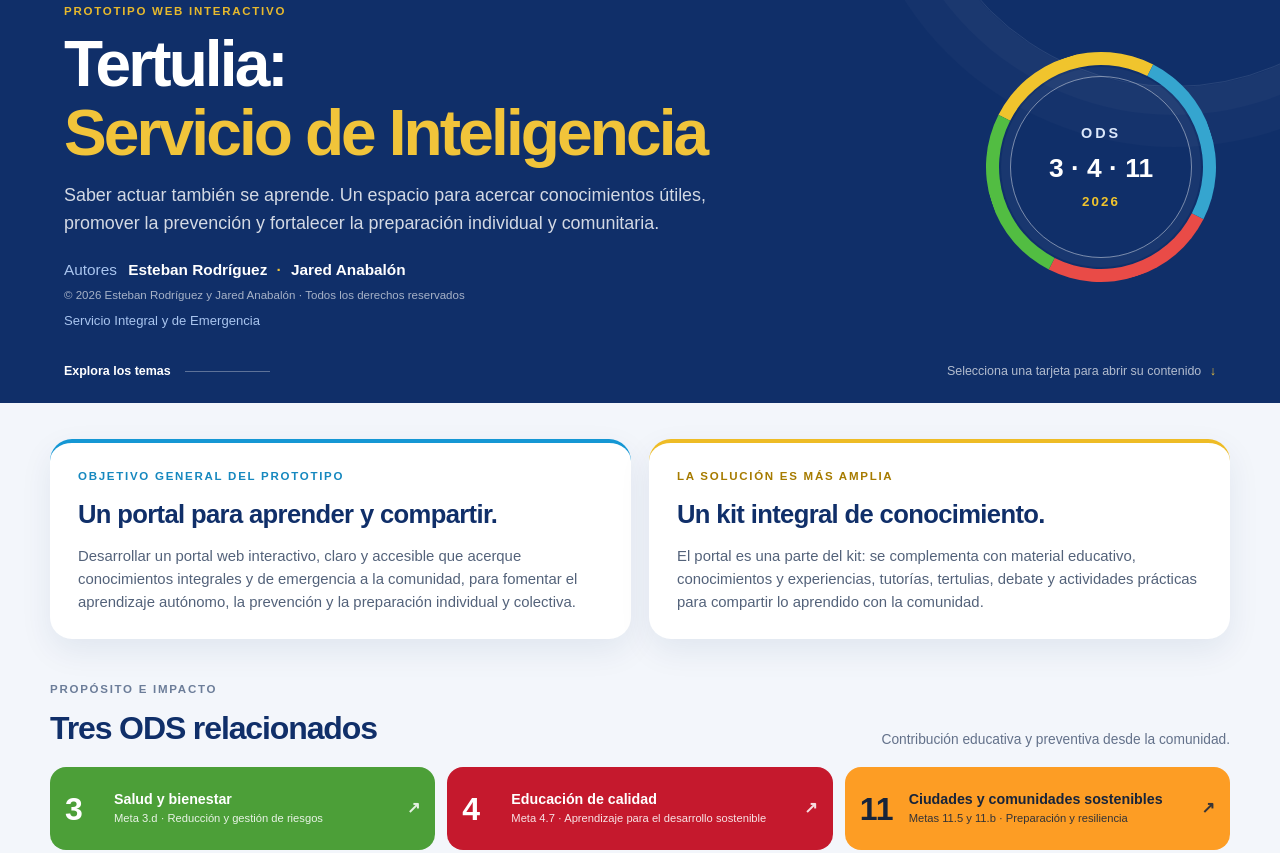
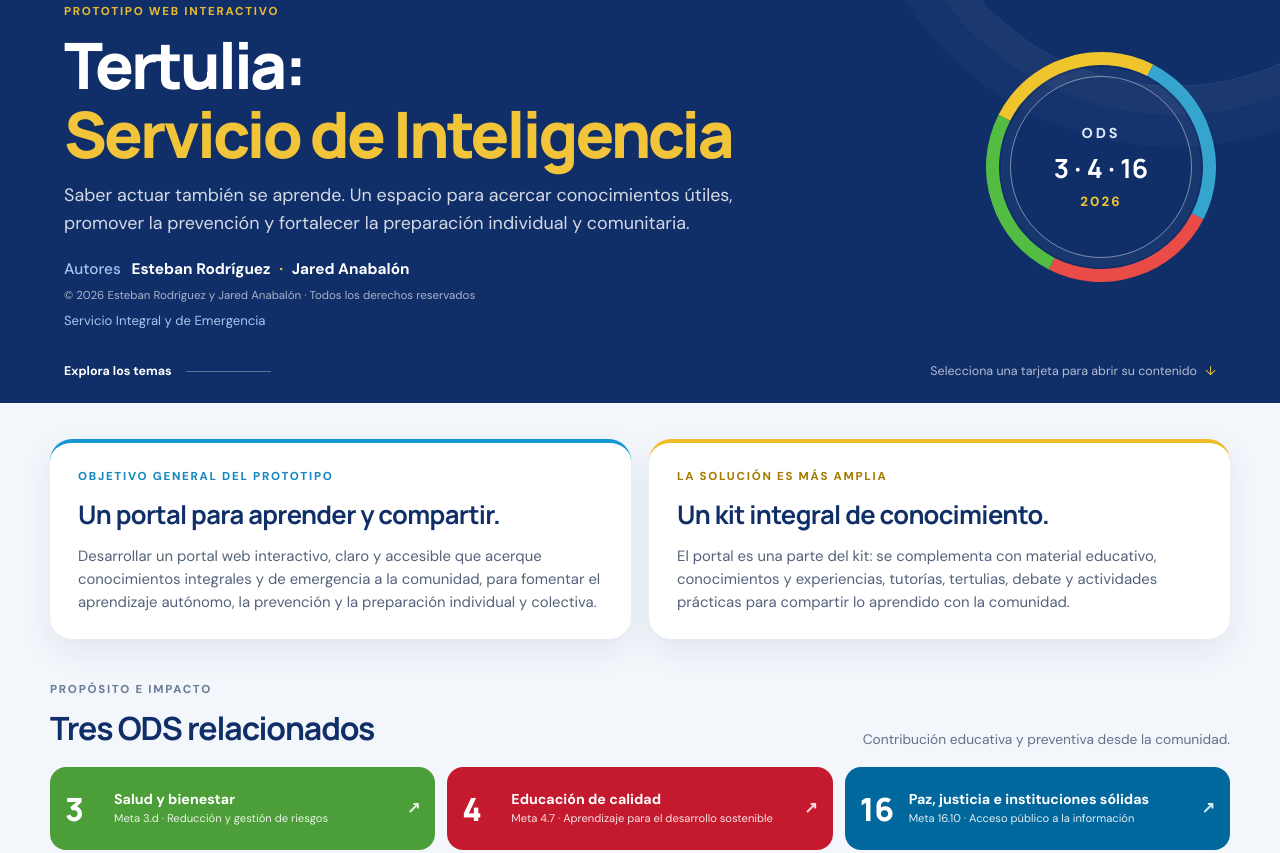
Before and after one commit to srR4122/portal-feria-ods, a plain HTML site: page index.html in a window 1280 px wide. Shown: the part 175-1028 px from the top of the page. Drawn offline with Linux system fonts and the light colour scheme.

Commit message:
Se añadio el ODS 16 Paz, justicia e instituciones sólidas al portal y se actualizaron los enlaces y estilos correspondientes.

```diff
--- a/index.html
+++ b/index.html
@@ -13,6 +13,11 @@
   <meta name="description" content="Portal educativo interactivo de Conocimiento Integral y de Emergencia: prevención, preparación, aprendizaje y comunidad.">
 
   <title>Conocimiento Integral y de Emergencia | Feria ODS 2026</title>
+  <link rel="icon" type="image/png" href="LogoFavicon.png">
+
+   <link rel="preconnect" href="https://fonts.googleapis.com">
+  <link rel="preconnect" href="https://fonts.gstatic.com" crossorigin>
+  <link href="https://fonts.googleapis.com/css2?family=DM+Sans:wght@400;500;700;800&family=Manrope:wght@700;800&display=swap" rel="stylesheet">
 
   <link rel="stylesheet" href="styles.css">
 
@@ -62,7 +67,7 @@
             <a class="contact-button" href="mailto:jared.mgonsa@gmail.com"
             data-gmail-to="jared.mgonsa@gmail.com"
             data-gmail-subject="Contacto desde el portal Feria ODS 2026"
-            aria-label="Enviar correo personal a Jared Anabalón"
+            aria-label="Enviar correo externo a Jared Anabalón"
             title="jared.mgonsa@gmail.com">
             <span class="contact-icon" aria-hidden="true">✉</span> Correo externo
             </a>
@@ -112,7 +117,7 @@
 
 
 
-      <div class="hero-mark" aria-label="Proyecto vinculado a los ODS 3, 4 y 11">
+      <div class="hero-mark" aria-label="Proyecto vinculado a los ODS 3, 4 y 16">
 
         <div class="mark-ring mark-ring-outer"></div>
 
@@ -122,7 +127,7 @@
 
           <span>ODS</span>
 
-          <strong>3 · 4 · 11</strong>
+          <strong>3 · 4 · 16</strong>
 
           <small>2026</small>
 
@@ -234,11 +239,14 @@
 
         </a>
 
-        <a class="ods-item ods-11" href="https://chile.un.org/es/sdgs/11" target="_blank" rel="noopener noreferrer" aria-label="Consultar ODS 11 Ciudades y comunidades sostenibles en Naciones Unidas">
+        <a class="ods-item ods-16" href="https://chile.un.org/es/sdgs/16" target="_blank" rel="noopener noreferrer" aria-label="Consultar ODS 16 Paz, justicia e instituciones sólidas en Naciones Unidas">
 
-          <span class="ods-number">11</span>
+          <span class="ods-number">16</span>
 
-          <span class="ods-text"><strong>Ciudades y comunidades sostenibles</strong><small>Metas 11.5 y 11.b · Preparación y resiliencia</small></span>
+          <span class="ods-text">
+            <strong>Paz, justicia e instituciones sólidas</strong>
+            <small>Meta 16.10 · Acceso público a la información</small>
+          </span>
 
           <span class="external-mark" aria-hidden="true">↗</span>
 
--- a/script.js
+++ b/script.js
@@ -79,7 +79,7 @@ const topicContent = {
     sources: [
       { label: "SENAPRED · Plan Familia Preparada", url: "https://www.senapred.cl/familia-preparada/" },
       { label: "SENAPRED · Visor Chile Preparado", url: "https://www.senapred.cl/visor-preparado/" },
-      { label: "ONU · ODS 11 Ciudades sostenibles", url: "https://chile.un.org/es/sdgs/11" }
+      { label: "ONU · ODS 16 Paz, justicia e instituciones sólidas", url: "https://chile.un.org/es/sdgs/16" }
     ]
   },
   portal: {
@@ -122,7 +122,7 @@ const topicContent = {
     sources: [
       { label: "ONU · ODS 3 Salud y bienestar", url: "https://chile.un.org/es/sdgs/3" },
       { label: "ONU · ODS 4 Educación de calidad", url: "https://chile.un.org/es/sdgs/4" },
-      { label: "ONU · ODS 11 Ciudades sostenibles", url: "https://chile.un.org/es/sdgs/11" }
+      { label: "ONU · ODS 16 Paz, justicia e instituciones sólidas", url: "https://chile.un.org/es/sdgs/16" }
     ]
   }
 };
--- a/styles.css
+++ b/styles.css
@@ -424,7 +424,7 @@ h1 span { display: block; color: #f1c43a; }
 
 .ods-4 { background: #c5192d; }
 
-.ods-11 { background: #fd9d24; color: #17243a; }
+.ods-16 { background: #00689D; color: #ffffff; }
 
 .ods-number { min-width: 36px; font-family: "Manrope", sans-serif; font-size: 2rem; font-weight: 800; line-height: 1; }
 
```
Also changed, not shown: LogoFavicon.png (added).
